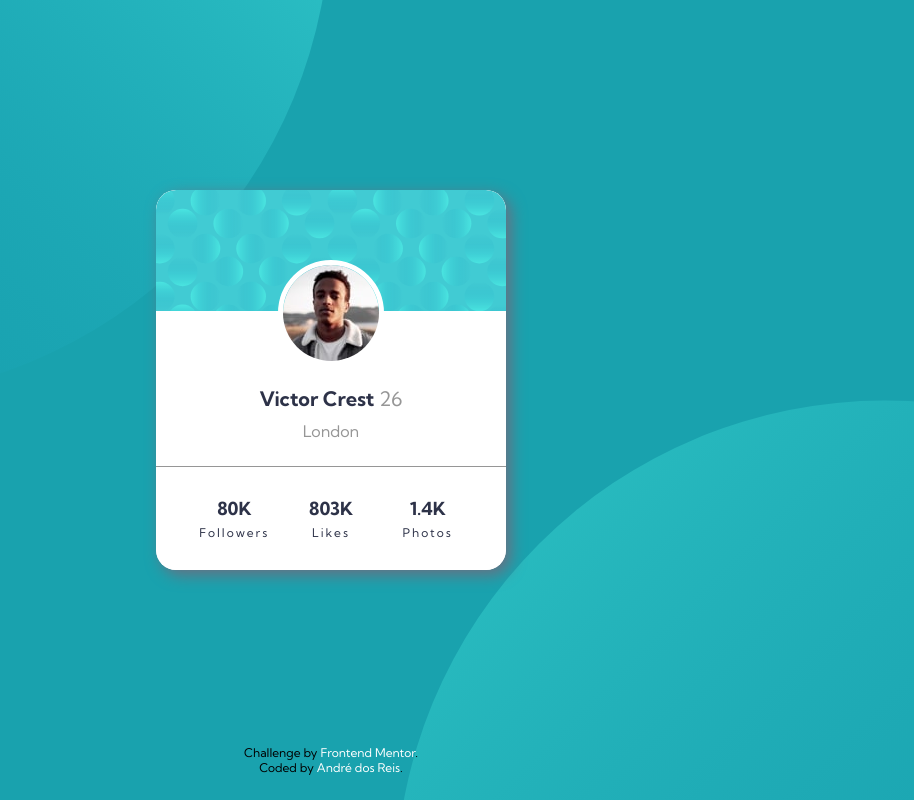
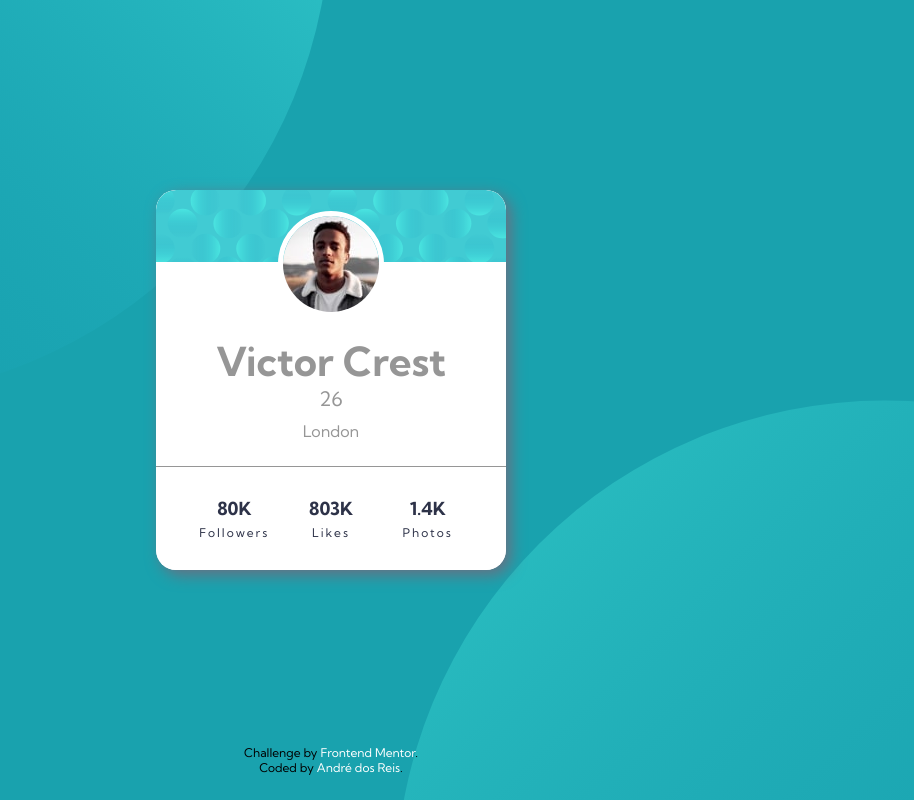
Before and after one commit to andrebdosreis/FEM-NEW-profile-card-component-main, a plain HTML site: page index.html in a window 1280 px wide. Shown: the whole page, without its empty margins (309-1223 px from the left). Drawn offline with Linux system fonts and the light colour scheme.

Commit message:
Add files via upload

```diff
--- a/index.html
+++ b/index.html
@@ -15,11 +15,11 @@
     <div class="card">
       <div class="top">
         <div class="photo">
-          <img src="images/image-victor.jpg">
+          <img src="images/image-victor.jpg" alt="Victor Crest Profile">
         </div>
       </div>
       <div class="profile">
-        <div class="name"><span>Victor Crest</span> 26</div>
+        <div class="name"><h1>Victor Crest</h1> 26</div>
         London
       </div>
       <div class="stats">
```
